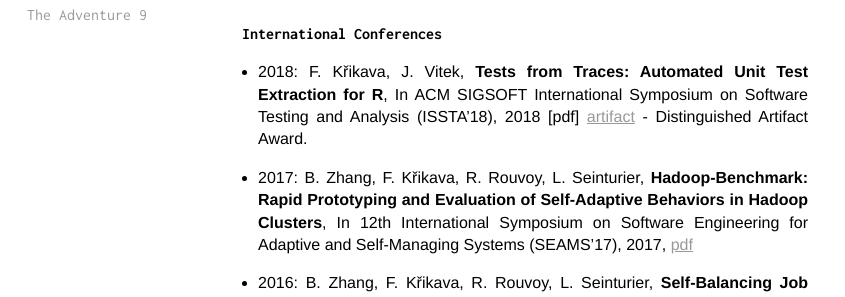
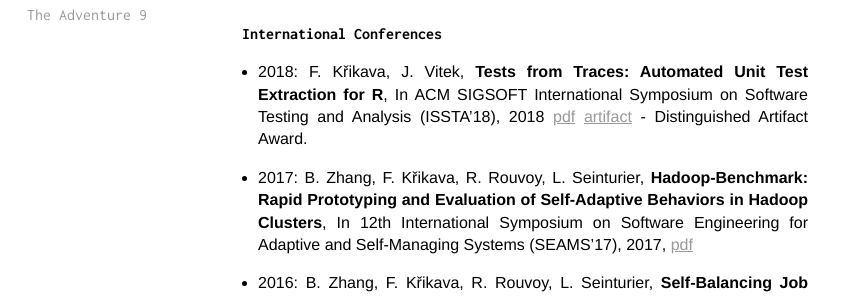
Before and after one commit to fikovnik/fikovnik.github.com, a Jekyll site: the page built from _posts/exhibit/0001-01-02-research.md, in a window 1280 px wide and 900 px high, scrolled down 808 px. Shown: the part 174-471 px from the top of the window, without its empty margins (0-845 px from the left). Built offline with Jekyll 4.4.1, drawn with Linux system fonts in a browser that asks for light colours; part of the change alters nothing that is shown.

```diff
--- a/_posts/exhibit/0001-01-02-research.md
+++ b/_posts/exhibit/0001-01-02-research.md
@@ -20,17 +20,17 @@ List of publication at [Google Scholar](http://scholar.google.co.kr/citations?hl
 
 ### Book chapters
 
-- 2017: F. Křikava, P. Collet, R. Rouvoy, L. Seinturier, __Contracts-based Control Integration into Software Systems__, In Software Engineering for Self-Adaptive Software Systems - Book 3: Assurances [pdf](https://link.springer.com/content/pdf/10.1007%2F978-3-319-74183-3_9.pdf)
+- 2017: F. Křikava, P. Collet, R. Rouvoy, L. Seinturier, __Contracts-based Control Integration into Software Systems__, In Software Engineering for Self-Adaptive Software Systems - Book 3: Assurances [pdf](/publications/SEFSASb3.pdf)
 
 ### International Journals
 
-- 2015: T. Bures, D. Weyns, C. Berger, S. Biffl, M. Daun, T. Gabor, D. Garlan, I. Gerostathopoulos, C. Julien, F. Křikava, R. Mordinyi, N. Pronios, __Software Engineering for Smart Cyber-Physical Systems – Towards a Research Agenda__, Report on the First International Workshop on Software Engineering for Smart CPS, ACM Sigsoft Software Engineering Notes [pdf](http://dl.acm.org/citation.cfm?id=2830736)
+- 2015: T. Bures, D. Weyns, C. Berger, S. Biffl, M. Daun, T. Gabor, D. Garlan, I. Gerostathopoulos, C. Julien, F. Křikava, R. Mordinyi, N. Pronios, __Software Engineering for Smart Cyber-Physical Systems – Towards a Research Agenda__, Report on the First International Workshop on Software Engineering for Smart CPS, ACM Sigsoft Software Engineering Notes [pdf](/publications/SSEN15.pdf)
 
-- 2016: A. Filieri, M. Maggio, K. Angelopoulos, N. D'Ippolito, I. Gerostathopoulos, A. Hempel, H. Hoffmann, P. Jamshidi, E. Kalyvianaki, C. Klein, F. Křikava, S. Misailovic, A. V. Papadopoulos, S. Ray, A. M. Sharifloo, S. Shevtsov, M. Ujma and T. Vogel, __Control Strategies for Self-Adaptive Software Systems__, In Transactions on Autonomous and Adaptive Systems [pdf](https://dl.acm.org/citation.cfm?id=3024188)
+- 2016: A. Filieri, M. Maggio, K. Angelopoulos, N. D'Ippolito, I. Gerostathopoulos, A. Hempel, H. Hoffmann, P. Jamshidi, E. Kalyvianaki, C. Klein, F. Křikava, S. Misailovic, A. V. Papadopoulos, S. Ray, A. M. Sharifloo, S. Shevtsov, M. Ujma and T. Vogel, __Control Strategies for Self-Adaptive Software Systems__, In Transactions on Autonomous and Adaptive Systems [pdf](/publications/TAAS16.pdf)
 
 ### International Conferences
 
-- 2018: F. Křikava, J. Vitek, __Tests from Traces: Automated Unit Test Extraction for R__, In ACM SIGSOFT International Symposium on Software Testing and Analysis (ISSTA'18), 2018 [pdf] [artifact](https://github.com/fikovnik/ISSTA18-artifact) - Distinguished Artifact Award.
+- 2018: F. Křikava, J. Vitek, __Tests from Traces: Automated Unit Test Extraction for R__, In ACM SIGSOFT International Symposium on Software Testing and Analysis (ISSTA'18), 2018 [pdf](/publications/ISSTA18.pdf) [artifact](https://github.com/fikovnik/ISSTA18-artifact) - Distinguished Artifact Award.
 
 - 2017: B. Zhang, F. Křikava, R. Rouvoy, L. Seinturier, __Hadoop-Benchmark: Rapid Prototyping and Evaluation of Self-Adaptive Behaviors in Hadoop Clusters__, In 12th International Symposium on Software Engineering for Adaptive and Self-Managing Systems (SEAMS’17), 2017, [pdf](https://hal.inria.fr/hal-01475635)
 
```
Also changed, not shown: 4 other files.
